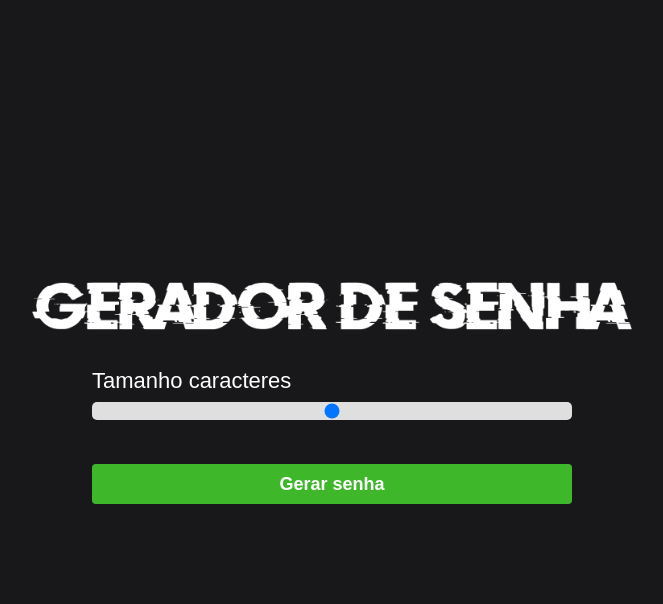
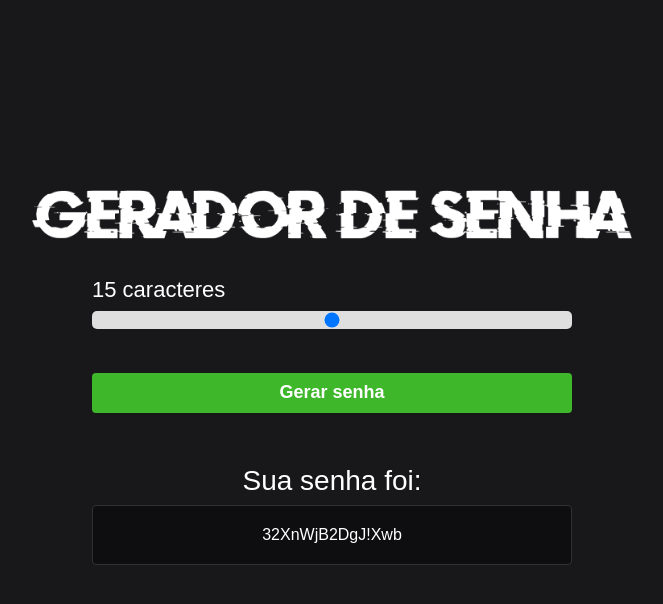
Before and after one commit to ThiagoS1lva/duardabxd, a plain HTML site: page gerador/index.html in a window 1280 px wide. Both pictures are taken after a click on the button "Gerar senha". Shown: the whole page, without its empty margins (308-971 px from the left). Drawn offline with Linux system fonts and the light colour scheme.

Commit message:
correção

```diff
--- a/gerador/index.html
+++ b/gerador/index.html
@@ -12,7 +12,7 @@
     <img class="logo" src="assets/logo.png" alt="Gerador de senha logo" />
 
     <main class="container-input">
-    <span>Tamanho </span id="valor"><span> caracteres</span>
+    <span id="valor">Tamanho </span><span> caracteres</span>
     <input id="slider" class="slider" type="range" min="5" max="25" value="15"/>
 
     <button id="button" class="button-cta" onclick="">Gerar senha</button>
--- a/gerador/script.js
+++ b/gerador/script.js
@@ -7,10 +7,21 @@ let password = document.querySelector("#password");
 let containerPassword = document.querySelector("#container-password");
 
 let charset = "abcdefghijklmnopqrstuvwxyzABCDEFGHIJKLMNOPQRSTUVWXYZ0123456789!@";
-let novaSenha = "";
 
 sizePassword.innerHTML = sliderElement.value;
 
-sliderElement.oninput = function(){
+sliderElement.oninput = function() {
     sizePassword.innerHTML = this.value;
 };
+
+buttonElement.onclick = generatePassword;
+
+function generatePassword() {
+    let length = sliderElement.value;
+    let newPassword = "";
+    for (let i = 0; i < length; i++) {
+        newPassword += charset.charAt(Math.floor(Math.random() * charset.length));
+    }
+    password.innerText = newPassword;
+    containerPassword.classList.remove("hide");
+}
```
